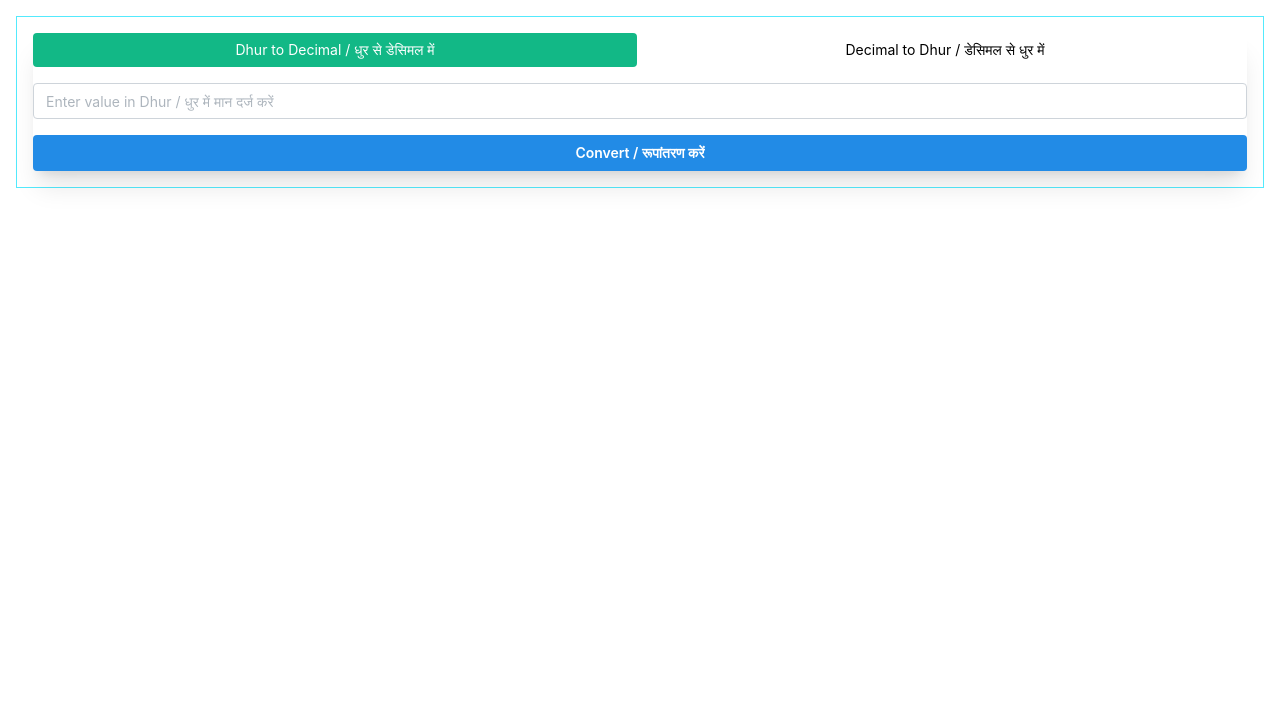
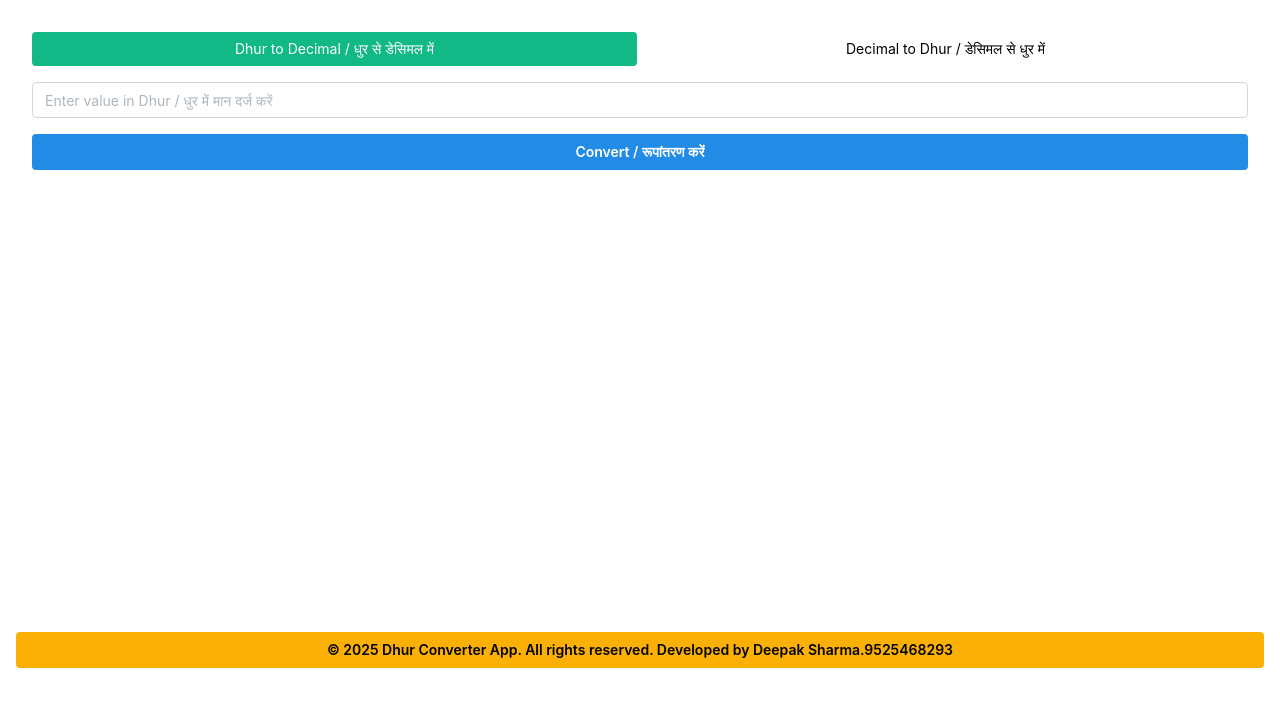
Before and after one commit to Deepaksharmadk/dhurConvert, a Next.js app: page / in a window 1280 px wide. Shown: the top 706 px of the page. Built offline with nearby package versions, Linux system fonts and the light colour scheme.

Commit message:
add footer

```diff
--- a/src/app/layout.tsx
+++ b/src/app/layout.tsx
@@ -4,6 +4,7 @@ import { Geist, Geist_Mono } from "next/font/google";
 import "./globals.css";
 import '@mantine/core/styles.css';
 import { MantineProvider } from "@mantine/core";
+import Footer from "@/footer/Footer";
 
 const geistSans = Geist({
     variable: "--font-geist-sans",
@@ -32,6 +33,7 @@ export default function RootLayout({
             >
                 <MantineProvider defaultColorScheme="light">
                     {children}
+                    <Footer />
                 </MantineProvider>
             </body>
         </html>
--- a/src/app/page.tsx
+++ b/src/app/page.tsx
@@ -68,8 +68,8 @@ export default function Home() {
 
     // 🔽 UI Start
     return (
-        <div className="grid gap-4 m-4 sm:grid-cols-1 border border-cyan-300">
-            <div className="rounded shadow-xl sm:m-4 m-2">
+        <div className="grid gap-4 m-4 sm:grid-cols-1 min-h-[600px] ">
+            <div className=" sm:m-4 m-2">
                 {/* 🧭 Tabs for conversion direction */}
                 <Tabs color="teal" variant="pills" defaultValue="decimaltodhur">
                     <Tabs.List grow>
--- /dev/null
+++ b/src/footer/Footer.tsx
@@ -0,0 +1,16 @@
+import { Button } from '@mantine/core'
+import React from 'react'
+
+export function Footer() {
+    return (
+        <div className='grid gap-4 m-4 sm:grid-cols-1 '>
+            <div>
+                <footer>
+                    <Button c="black" justify="center" fullWidth color="yellow">© 2025 Dhur Converter App. All rights reserved. Developed by Deepak Sharma.9525468293</Button>
+                </footer>
+            </div>
+        </div>
+    )
+}
+
+export default Footer
```
